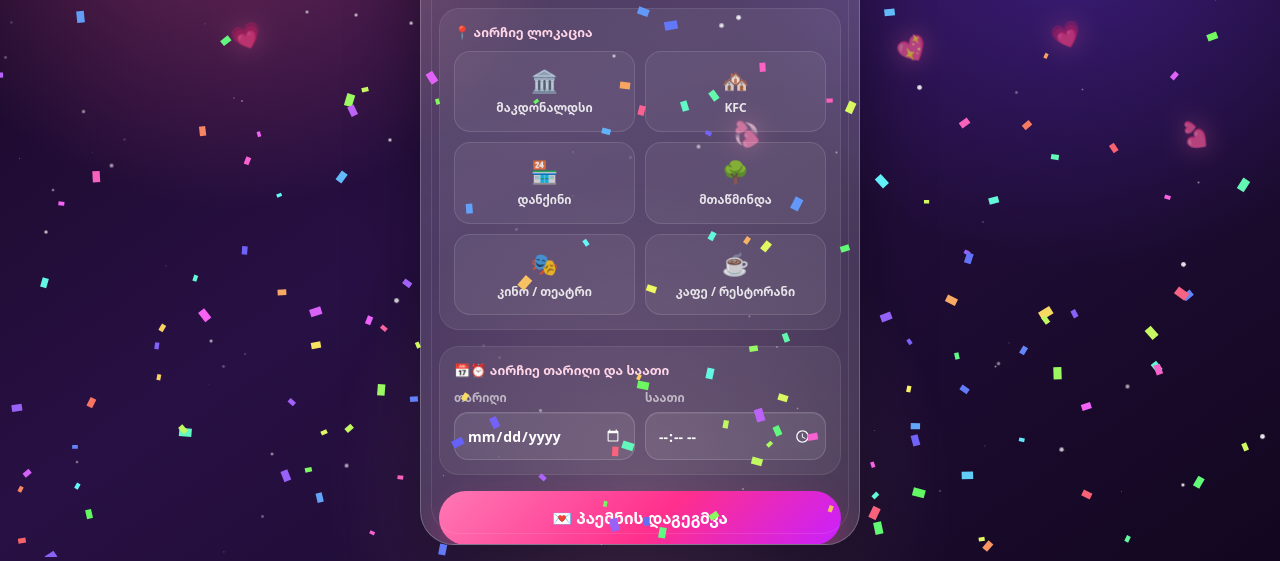
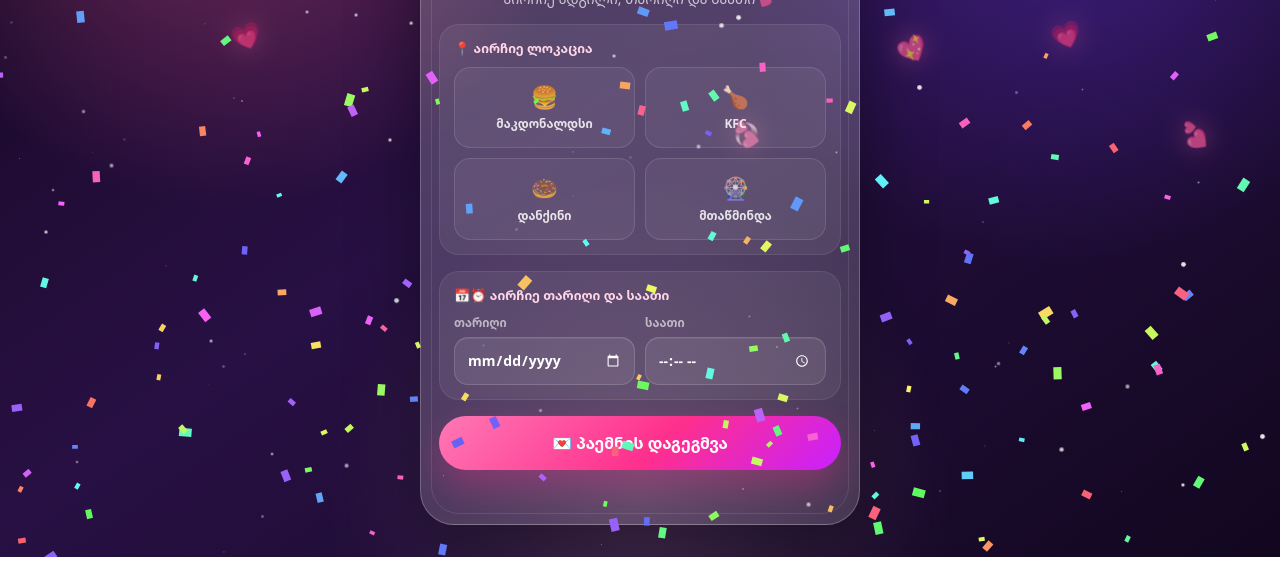
Before and after one commit to ShakoGogokhia/MAK, a plain HTML site: page index.html in a window 1280 px wide. Both pictures are taken after a click on the button "კი". Shown: the part 243-804 px from the top of the page. Drawn offline with Linux system fonts and the light colour scheme.

Commit message:
Update index.html

```diff
--- a/index.html
+++ b/index.html
@@ -602,29 +602,22 @@
           <div class="section-title">📍 აირჩიე ლოკაცია</div>
           <div class="location-grid" id="locationGrid">
             <button class="location-btn" type="button" data-location="მაკდონალდსი">
-              <span class="loc-icon">🏛️</span>
+              <span class="loc-icon">🍔</span>
               <span class="loc-label">მაკდონალდსი</span>
             </button>
             <button class="location-btn" type="button" data-location="KFC">
-              <span class="loc-icon">🏘️</span>
+              <span class="loc-icon">🍗</span>
               <span class="loc-label">KFC</span>
             </button>
             <button class="location-btn" type="button" data-location="დანქინ დონატსი">
-              <span class="loc-icon">🏪</span>
+              <span class="loc-icon">🍩</span>
               <span class="loc-label">დანქინი</span>
             </button>
             <button class="location-btn" type="button" data-location="მთაწმინდის პარკი">
-              <span class="loc-icon">🌳</span>
+              <span class="loc-icon">🎡</span>
               <span class="loc-label">მთაწმინდა</span>
             </button>
-            <button class="location-btn" type="button" data-location="კინო / თეატრი">
-              <span class="loc-icon">🎭</span>
-              <span class="loc-label">კინო / თეატრი</span>
-            </button>
-            <button class="location-btn" type="button" data-location="კაფე / რესტორანი">
-              <span class="loc-icon">☕</span>
-              <span class="loc-label">კაფე / რესტორანი</span>
-            </button>
+
           </div>
         </div>
 
```
